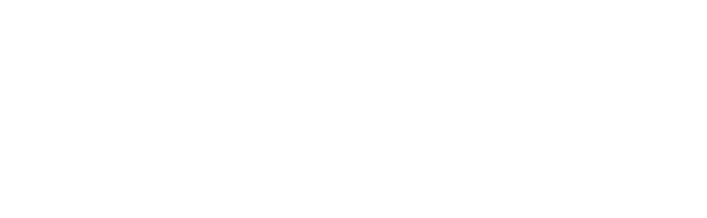
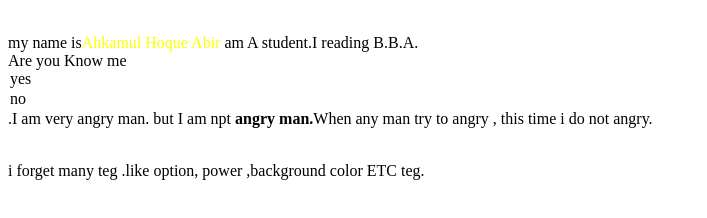
Before and after one commit to abir-ibne-jafor/first-repo, a plain HTML site: page index.html in a window 1280 px wide. Shown: the whole page, without its empty margins (0-707 px from the left). Drawn offline with Linux system fonts and the light colour scheme.

Commit message:
update html

```diff
--- a/index.html
+++ b/index.html
@@ -3,9 +3,12 @@
 <head>
     <meta charset="UTF-8">
     <meta name="viewport" content="width=device-width, initial-scale=1.0">
-    <title>Document</title>
+    <title>I learn Html .becouse I dont know Html.</title>
 </head>
 <body>
+    <p><br>my name is<smap style="color:yellow">Ahkamul Hoque Abir</smap> am A student.I reading B.B.A. </br>
 
+        Are you Know me <option> yes </option><option>no</option>.I am very angry man. but I am npt <B> angry man.</B>When any man try to angry , this time i do not angry.<style background color:"red">I am very honest man.</style></p>
+<br> i forget many teg .like option, power ,background color ETC teg.</br>
 </body>
 </html>
```
